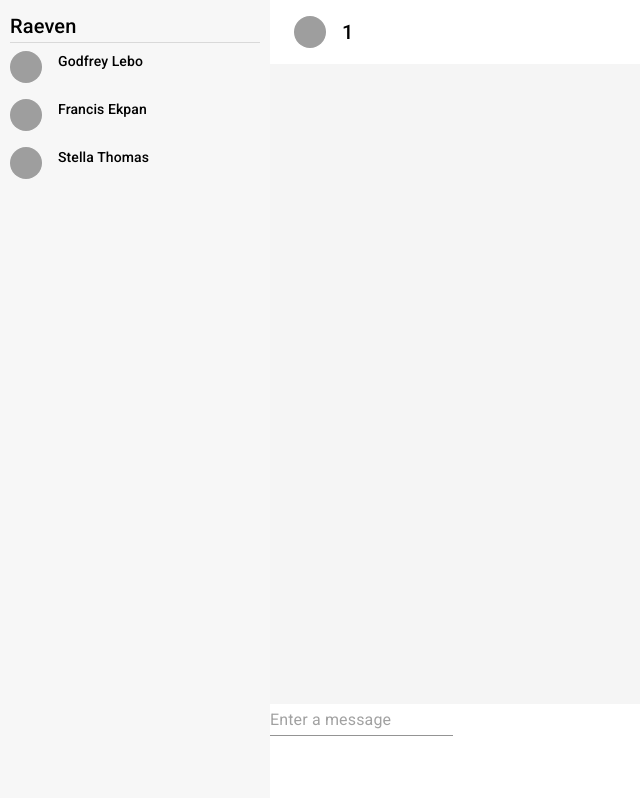
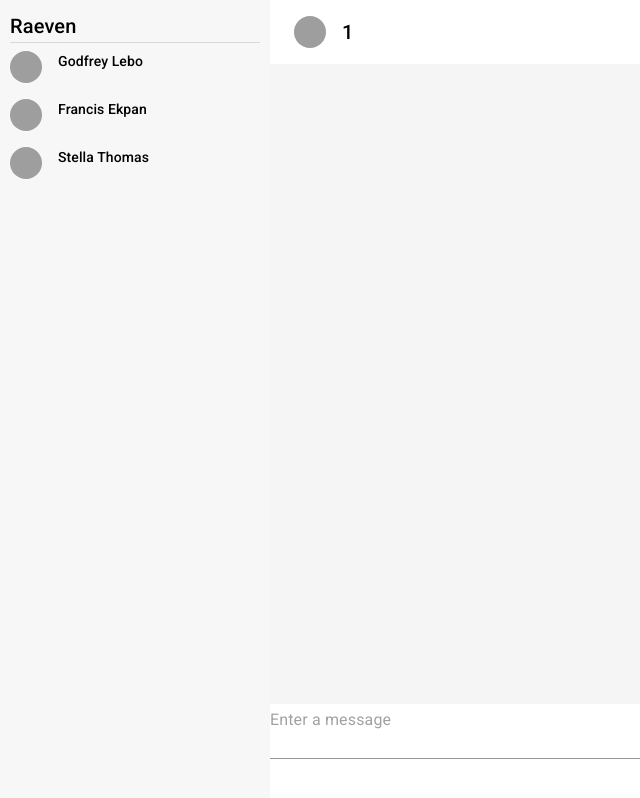
Before and after one commit to emorilebo/Chat-Me, a React (Create React App) app in the folder client/: page /1/1 in a window 1280 px wide. Shown: the top 798 px of the page, without its empty margins (0-640 px from the left). Built offline with nearby package versions, Linux system fonts and the light colour scheme; grey boxes are pictures that could not be loaded.

Commit message:
ADD Message component

```diff
--- a/client/src/components/ChatScreen.js
+++ b/client/src/components/ChatScreen.js
@@ -22,6 +22,9 @@ const ChatScreen = () => {
             <TextField
                 placeholder='Enter a message'
                 variant='standard'
+                fullWidth
+                multiline
+                rows={2}
             />
 
         </Box>
```
Also changed, not shown: client/src/components/MessageCard.js (added, +11 -0 lines).
